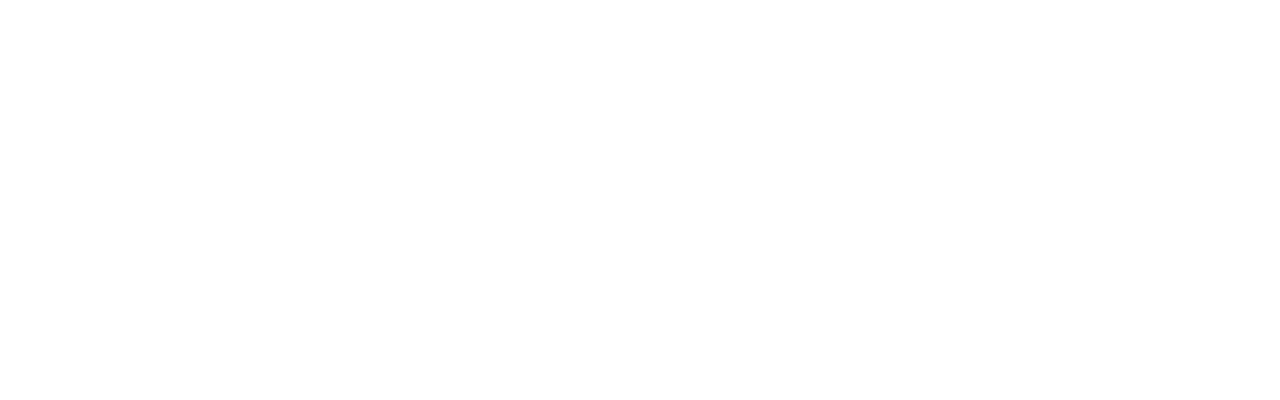
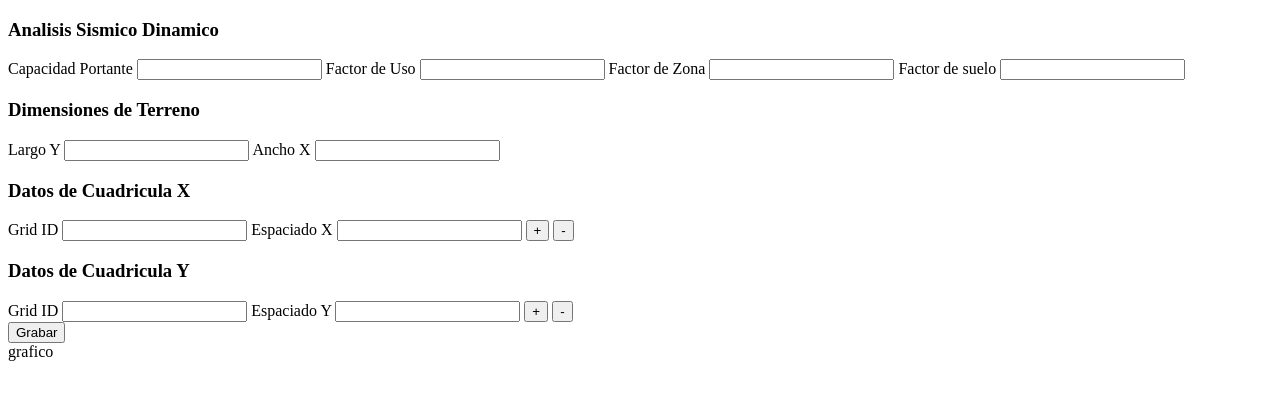
Before and after one commit to ACSOR-16/dash-table, a plain HTML site: page index.html in a window 1280 px wide. Drawn offline with Linux system fonts and the light colour scheme.

Commit message:
first layout in html

```diff
--- a/index.html
+++ b/index.html
@@ -8,6 +8,68 @@
 </head>
 <body>
 
+  <section class="analisis-container">
+
+    <div class="analisis_sismico-container">
+      <h3>Analisis Sismico Dinamico</h3>
+
+      <label for="cap_por">Capacidad Portante</label>
+      <input type="number" name="cap_por" id="capacidadPortante">
+
+      <label for="fac_uso">Factor de Uso</label>
+      <input type="number" name="fac_uso" id="factorUso">
+
+      <label for="fac_zon">Factor de Zona</label>
+      <input type="number" name="fac_zon" id="factorZona">
+
+      <label for="fac_sue">Factor de suelo</label>
+      <input type="number" name="fac_sue id="factorSuelo">
+
+    </div>
+    <div class="dimensiones_terreno-container">
+      <h3>Dimensiones de Terreno</h3>
+
+      <label for="largo">Largo Y</label>
+      <input type="number" name="largo" id="largoY">
+
+      <label for="ancho">Ancho X</label>
+      <input type="number" name="ancho" id="anchoX">
+    </div>
+  </section>
+
+  <section>
+    <div>
+      <h3>Datos de Cuadricula X</h3>
+      <label for="gridIdX">Grid ID</label>
+      <input type="number" name="gridIdX" id="">
+
+      <label for="espaciadoX">Espaciado X</label>
+      <input type="number" name="espaciadoX" id="">
+
+      <button>+</button>
+      <button>-</button>
+    </div>
+    <div>
+      <h3>Datos de Cuadricula Y</h3>
+      <label for="gridIdY">Grid ID</label>
+      <input type="number" name="gridIdY" id="">
+
+      <label for="espaciadoY">Espaciado Y</label>
+      <input type="number" name="espaciadoY" id="">
+
+      <button>+</button>
+      <button>-</button>
+
+    </div>
+  </section>
+
+  <section>
+    <button>Grabar</button>
+  </section>
+
+  <section>
+    <div>grafico</div>
+  </section>
 
   <script src="./src/main.js"></script>
 </body>
```
